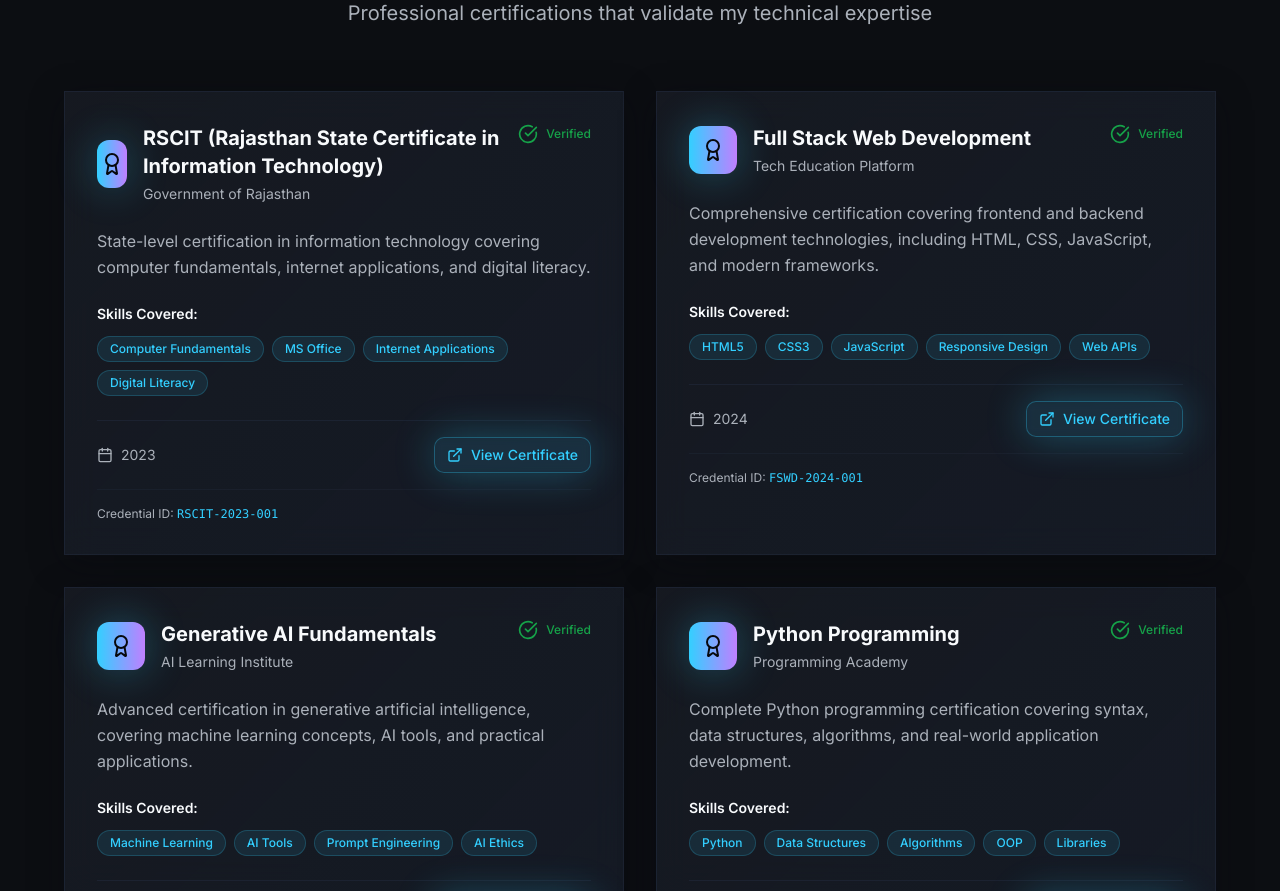
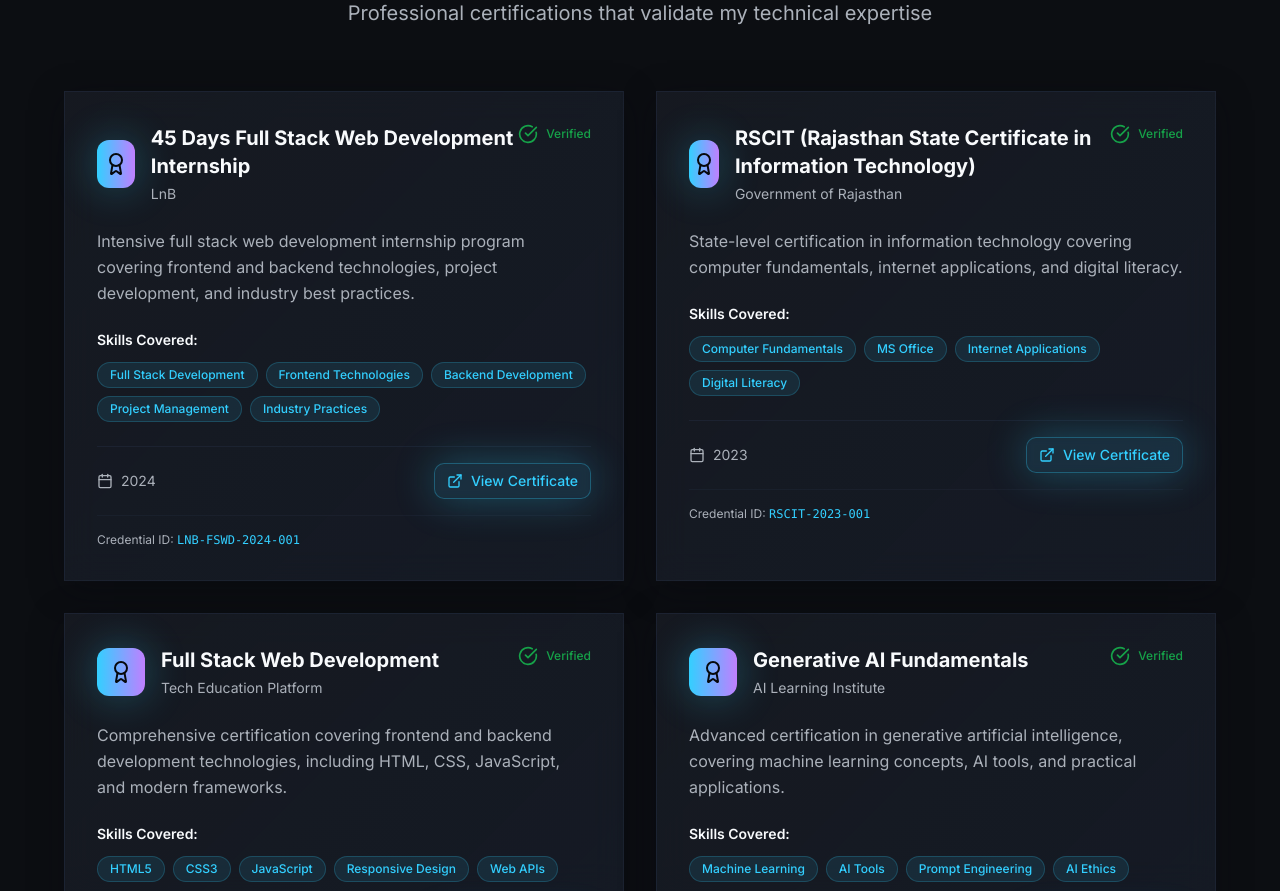
Before and after one commit to Naveen9024/My-portfolio, a React (Vite) app: page / in a window 1280 px wide. Shown: the part 4260-5151 px from the top of the page. Built offline with nearby package versions, Linux system fonts and the light colour scheme; the HTML template or start-up script is replaced by a standard one.

Commit message:
Add internship achievement

```diff
--- a/src/components/CertificationsSection.tsx
+++ b/src/components/CertificationsSection.tsx
@@ -2,6 +2,15 @@ import { Award, Calendar, ExternalLink, CheckCircle } from "lucide-react";
 import { Button } from "@/components/ui/button";
 
 const certificationsData = [
+  {
+    title: "45 Days Full Stack Web Development Internship",
+    issuer: "LnB",
+    date: "2024",
+    description: "Intensive full stack web development internship program covering frontend and backend technologies, project development, and industry best practices.",
+    skills: ["Full Stack Development", "Frontend Technologies", "Backend Development", "Project Management", "Industry Practices"],
+    verified: true,
+    credentialId: "LNB-FSWD-2024-001"
+  },
   {
     title: "RSCIT (Rajasthan State Certificate in Information Technology)",
     issuer: "Government of Rajasthan",
```
